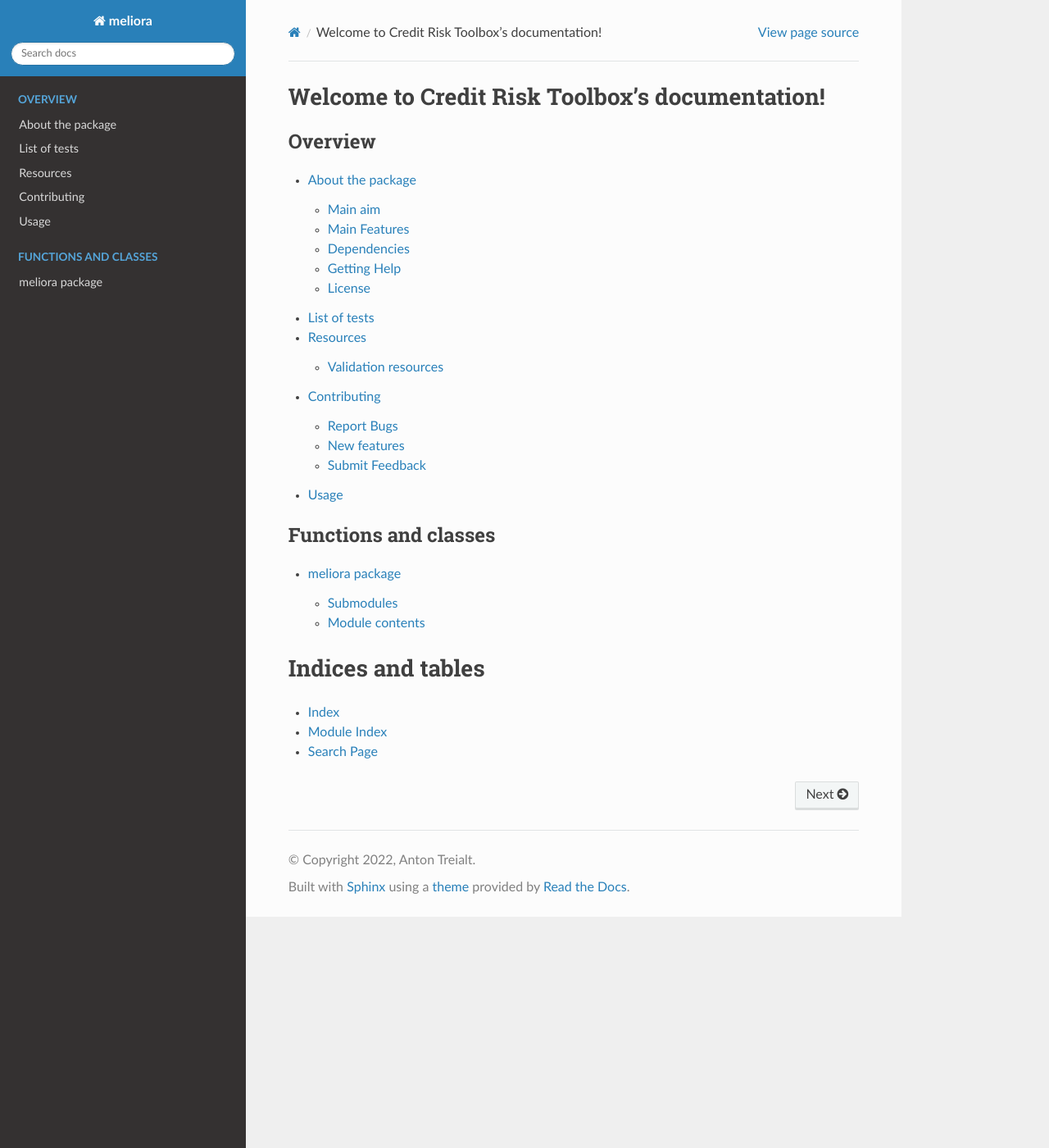
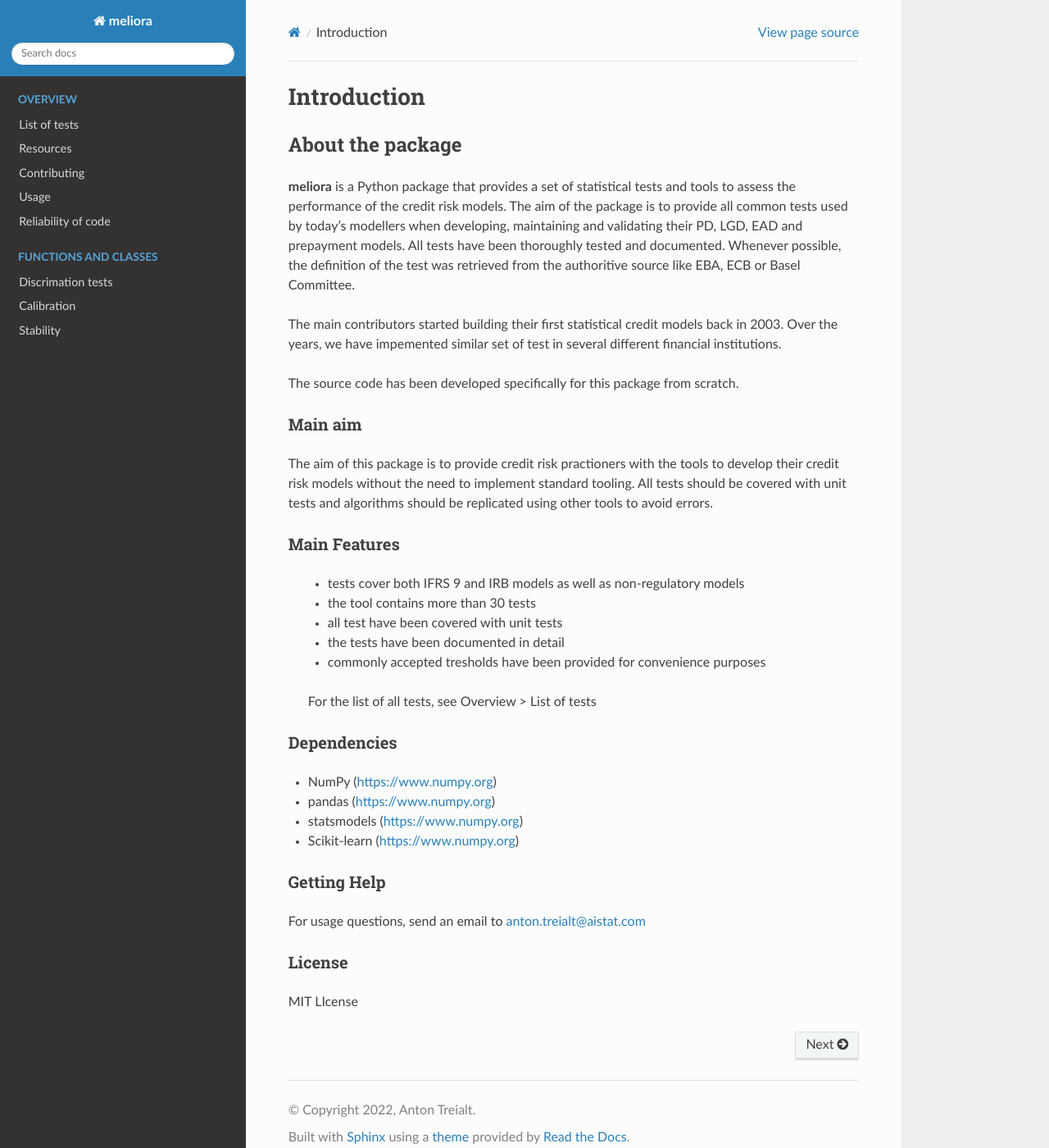
Before and after one commit to rmalhotra2192/meliora, a Sphinx documentation site: the page built from docs/source/index.rst, in a window 1280 px wide and 1400 px high. Shown: the whole window at 82% size. Built offline with Sphinx 7.4.7 and the Read the Docs theme 2.0.0, drawn with Linux system fonts in a browser that asks for light colours.

```diff
--- a/docs/source/index.rst
+++ b/docs/source/index.rst
@@ -1,26 +1,64 @@
-Welcome to Credit Risk Toolbox's documentation!
+Introduction
 ========================================================
 
 .. toctree::
-   :maxdepth: 2
-   :caption: Overview
+    :hidden:
+    :maxdepth: 2
+    :caption: Overview
 
-   introduction
-   tests
-   resources
-   contributing
-   usage
+    tests
+    resources
+    contributing
+    usage
+    unit_testing
 
 
 .. toctree::
-   :maxdepth: 2
-   :caption: Functions and classes
+    :hidden:
+    :maxdepth: 2
+    :caption: Functions and classes
 
-   meliora/meliora
+    meliora/meliora
 
-Indices and tables
-==================
 
-* :ref:`genindex`
-* :ref:`modindex`
-* :ref:`search`
+====================
+About the package
+====================
+
+**meliora** is a Python package that provides a set of statistical tests and tools to assess the performance of the credit risk models. The aim of the package is to provide all common tests used by today's modellers when developing, maintaining and validating their PD, LGD, EAD and prepayment models. All tests have been thoroughly tested and documented. Whenever possible, the definition of the test was retrieved from the authoritive source like EBA, ECB or Basel Committee.
+
+The main contributors started building their first statistical credit models back in 2003. Over the years, we have impemented similar set of test in several different financial institutions.
+
+The source code has been developed specifically for this package from scratch.
+
+Main aim
+-----------------
+The aim of this package is to provide credit risk practioners with the tools to develop their credit risk models without the need to implement standard tooling. All tests should be covered with unit tests and algorithms should be replicated using other tools to avoid errors.
+
+Main Features
+-----------------
+  - tests cover both IFRS 9 and IRB models as well as non-regulatory models
+  - the tool contains more than 30 tests
+  - all test have been covered with unit tests
+  - the tests have been documented in detail
+  - commonly accepted tresholds have been provided for convenience purposes
+
+  For the list of all tests, see Overview > List of tests
+
+
+Dependencies
+------------------------
+- NumPy (https://www.numpy.org)
+- pandas (https://www.numpy.org)
+- statsmodels (https://www.numpy.org)
+- Scikit-learn (https://www.numpy.org)
+
+
+Getting Help
+------------------
+
+For usage questions, send an email to anton.treialt@aistat.com
+
+License
+----------------------
+MIT LIcense
--- a/docs/source/meliora/meliora.rst
+++ b/docs/source/meliora/meliora.rst
@@ -1,8 +1,7 @@
-meliora package
-===============
+=====================
 
-Submodules
-----------
+Discrimation tests
+--------------------
 
 .. toctree::
    :maxdepth: 4
@@ -19,6 +18,14 @@ Submodules
    meliora.Herfhindahl_Index
    meliora.Hoshmer_Lemeshow_Test
    meliora.Information_Value
+
+
+Calibration
+--------------------
+.. toctree::
+   :maxdepth: 4
+
+
    meliora.Jeffreys_Test
    meliora.Kendall_tau
    meliora.Kolmogorov_Smirnov_test
@@ -32,15 +39,13 @@ Submodules
    meliora.Population_Stability_Index
    meliora.Receiver_Operating_Characteristic
    meliora.Redelmeier_Test
+
+Stability
+--------------------
+.. toctree::
+   :maxdepth: 4
+
    meliora.Somers_D
    meliora.Spearman_Rank_Correlation
    meliora.Spiegelhalter_Test
    meliora.Traffic_Lights_Approach
-
-Module contents
----------------
-
-.. automodule:: meliora
-   :members:
-   :undoc-members:
-   :show-inheritance:
--- a/docs/source/resources.rst
+++ b/docs/source/resources.rst
@@ -4,10 +4,8 @@ Resources
 
 Credit risk modelling has been covered in great detail by many excellent
 authors. The list of resources in this page presents only a small
-selectionof what is available.
-
-Validation resources
-----------------------
+selection of references that contains information about credit
+risk modelling and validation.
 
 1. Instructions for reporting the validation results of internal models: `a
 <https://www.bankingsupervision.europa.eu/banking/tasks/internal_models/shared/pdf/instructions_validation_reporting_credit_risk.en.pdf>`_
```
Also changed, not shown: docs/source/introduction.rst (deleted, +0 -41 lines), docs/source/unit_testing.rst (added, +18 -0 lines), docs/source/usage.rst (+4 -4 lines), 1 other file.
